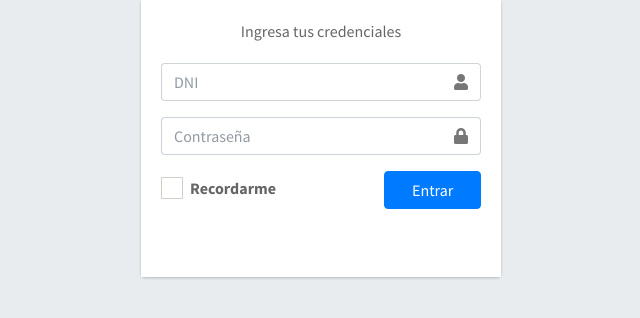
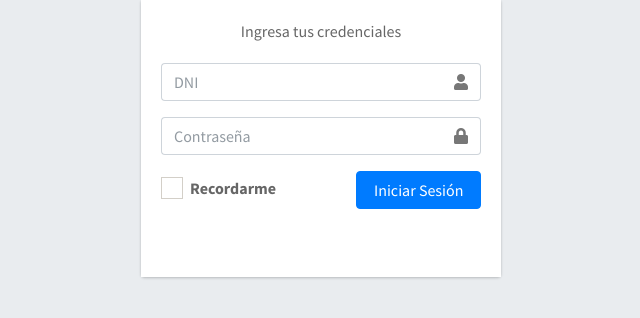
Before and after one commit to rinfasulasalle/AppCodeGuardGT, a Flask app: page /auth/login in a window 1280 px wide. Shown: the part 311-629 px from the top of the page, without its empty margins (319-959 px from the left). Run offline with Flask 3, Linux system fonts and the light colour scheme; style sheets or scripts are compiled from the project's sources; some libraries are stand-ins or nearby versions.

Commit message:
Actualizacion boton

```diff
--- a/app/templates/auth/login.html
+++ b/app/templates/auth/login.html
@@ -57,7 +57,7 @@
             </div>
           </div>
           <div class="row">
-            <div class="col-8">
+            <div class="col-7">
               <div class="icheck-primary">
                 <input type="checkbox" id="remember">
                 <label for="remember">
@@ -66,8 +66,8 @@
               </div>
             </div>
             <!-- /.col -->
-            <div class="col-4">
-              <button type="submit" class="btn btn-primary btn-block">Entrar</button>
+            <div class="col-5">
+              <button type="submit" class="btn btn-primary btn-block">Iniciar Sesión</button>
             </div>
             <!-- /.col -->
           </div>
```
